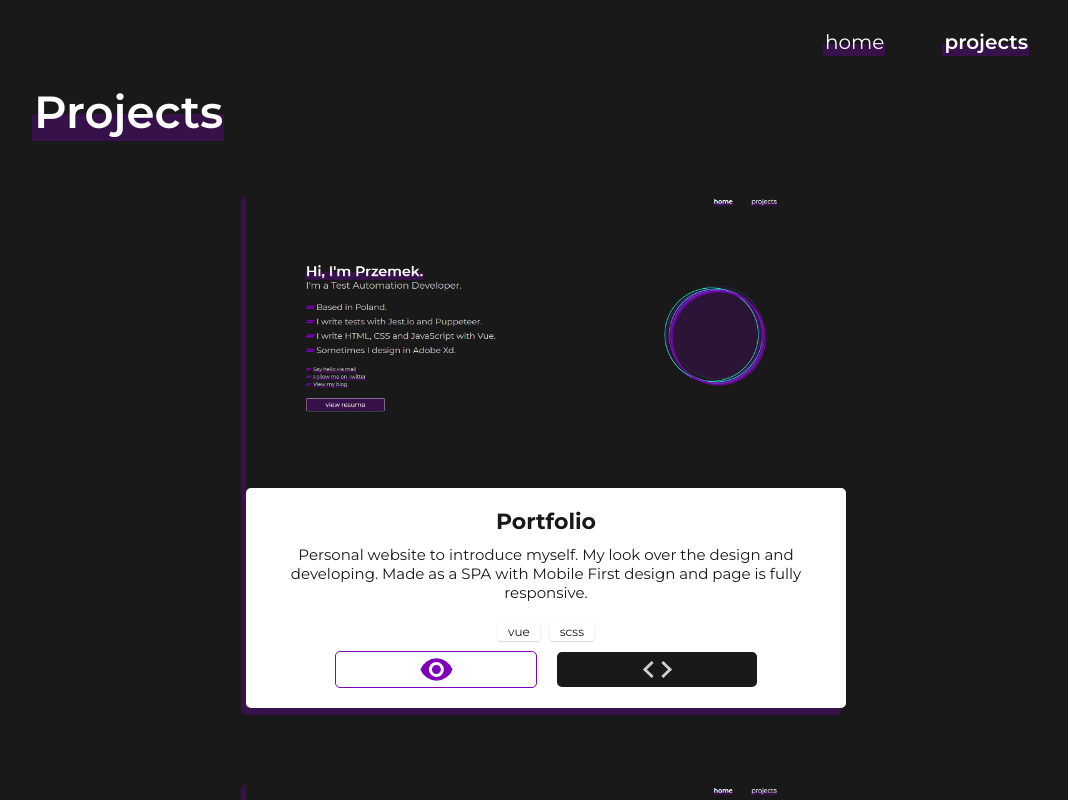
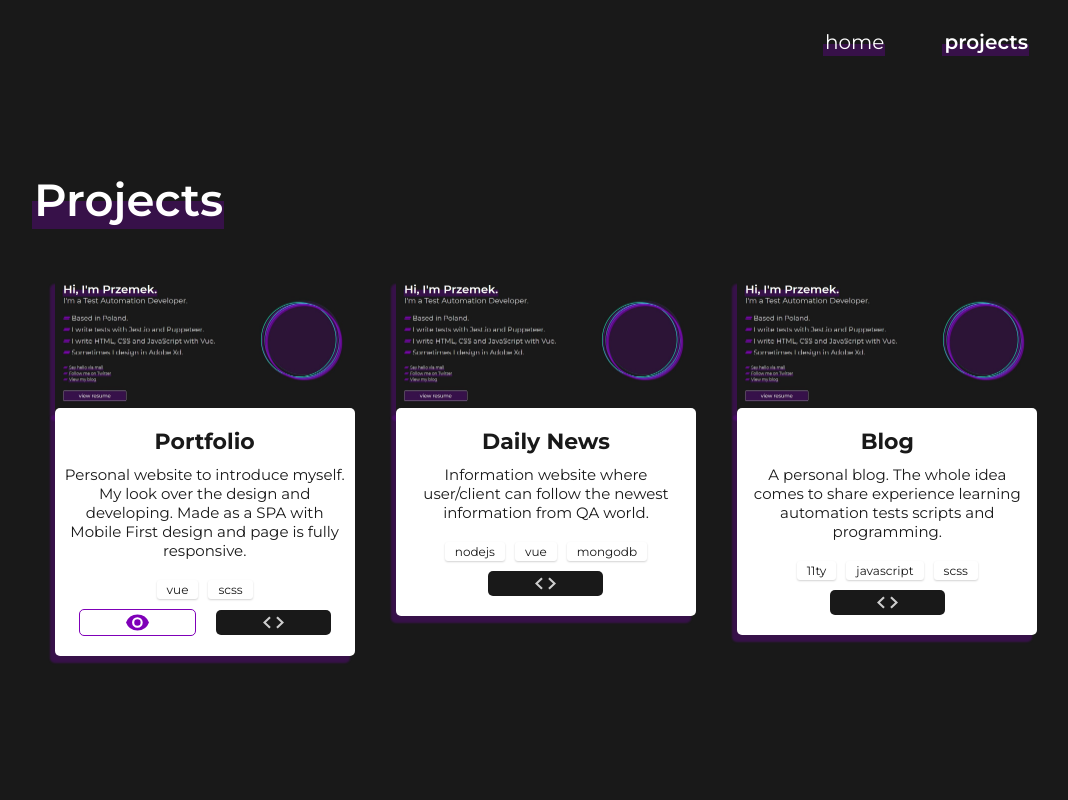
Before and after one commit to Kodziak/portflio, a Vue app: page / in a window 1280 px wide. Both pictures are taken after a click on the button "projects". Shown: the top 800 px of the page, without its empty margins (94-1162 px from the left). Built offline with nearby package versions, Linux system fonts and the light colour scheme.

Commit message:
Change project-card styles.

```diff
--- a/src/components/Projects.vue
+++ b/src/components/Projects.vue
@@ -107,7 +107,7 @@ export default {
   }
 
   .project-card {
-    width: 600px;
+    width: 300px;
     margin: 50px 20px 20px;
     color: $background-color;
 
@@ -161,7 +161,7 @@ export default {
     }
 
     &__img {
-      width: 600px;
+      width: 300px;
       border-radius: 5px;
       background: #33333326;
       position: relative;
@@ -188,8 +188,8 @@ export default {
 
     .btn--view,
     .btn--code {
-      height: 35px;
-      width: 200px;
+      height: 25px;
+      width: 115px;
       margin: 0 10px;
 
       @include mediaSmartfon {
@@ -197,8 +197,8 @@ export default {
       }
 
       img {
-        height: 35px;
-        width: 35px;
+        height: 25px;
+        width: 25px;
       }
     }
 
```
Also changed, not shown: public/portfolio.jpg.
